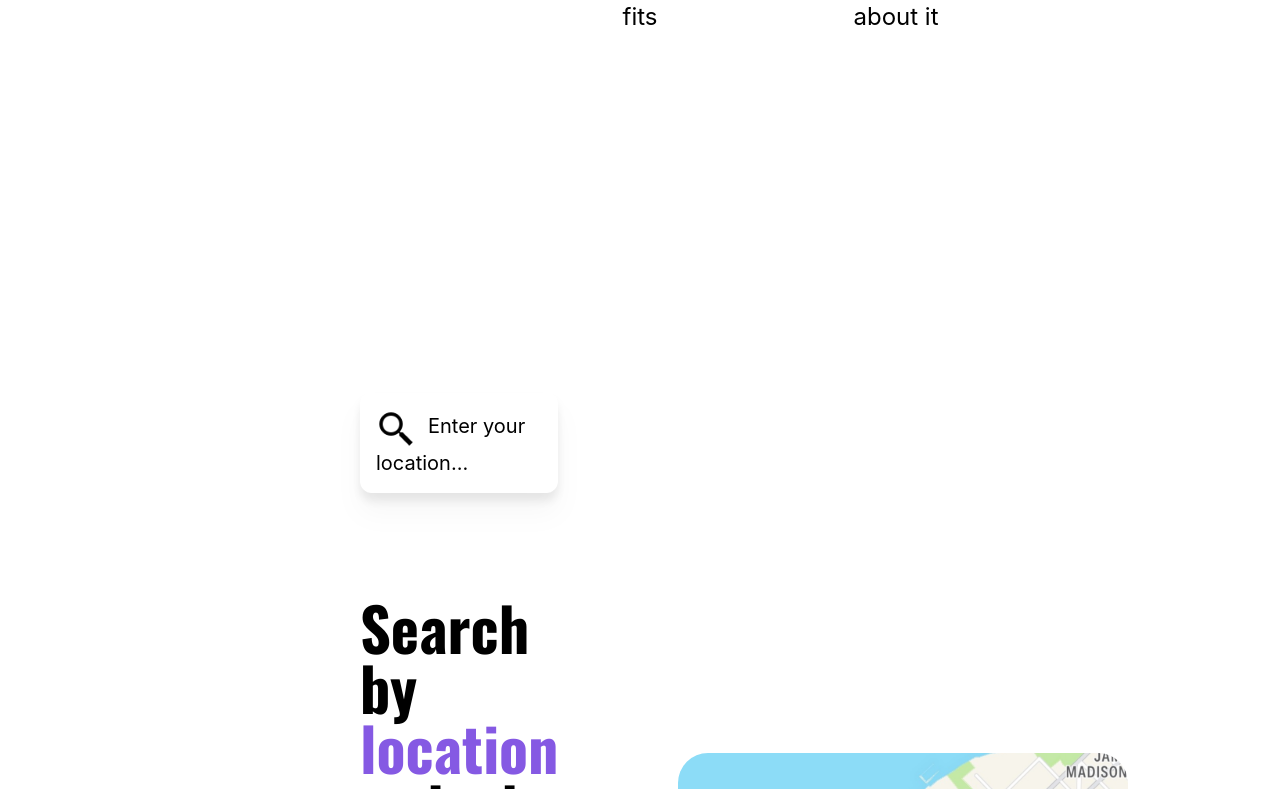
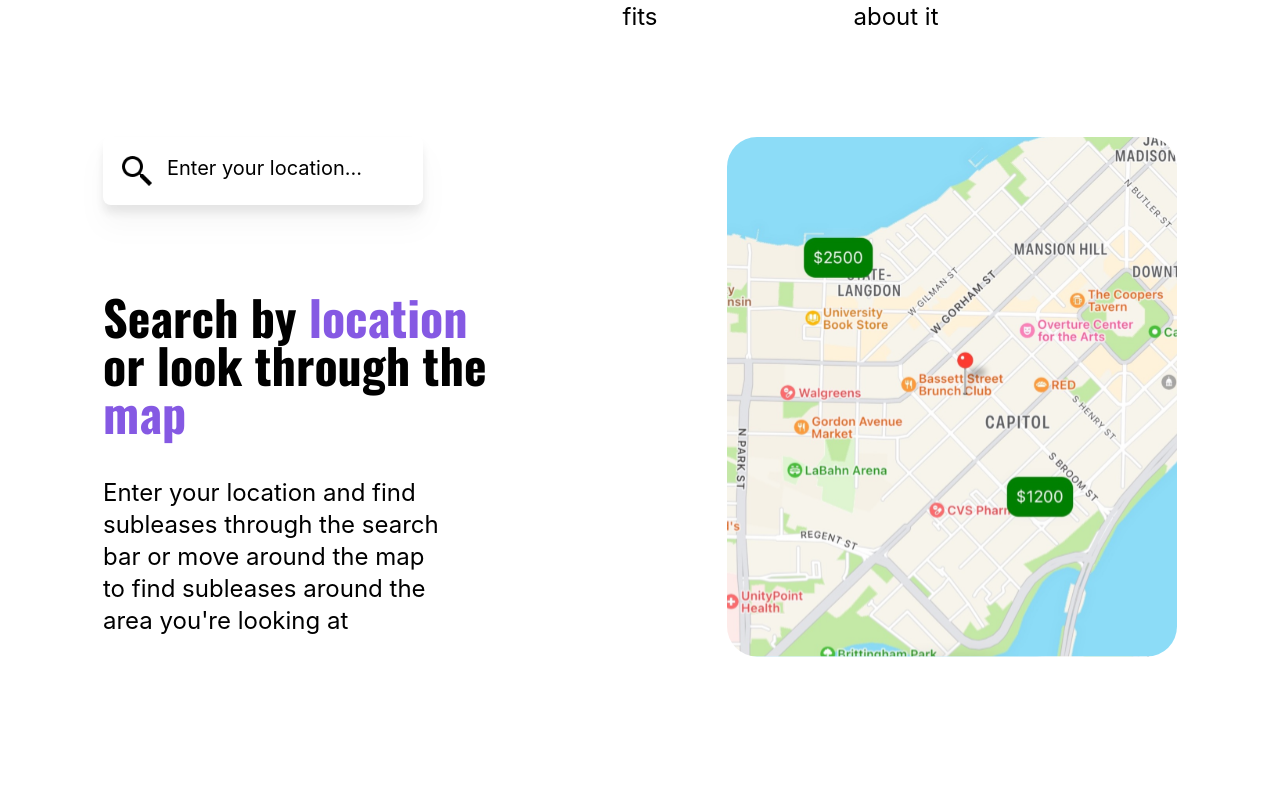
Before and after one commit to Crib-Sublease-Made-Easy/crib-web-development, a React (Create React App) app: page / in a window 1280 px wide. Shown: the part 1731-2520 px from the top of the page. Built offline with nearby package versions, Linux system fonts and the light colour scheme.

Commit message:
Modify map page

```diff
--- a/src/pages/Map.js
+++ b/src/pages/Map.js
@@ -3,26 +3,26 @@ import search from '../assets/search-48.png'
 
 function MapScreen() {
   return (
-    <div className='bg-white flex flex-col lg:flex-row md:m-80'>
+    <div className='bg-white flex flex-col md:flex-row gap-x-60 justify-center content-center mt-20 p-6'>
     {/* The color is  #8559E3 purple, black, white*/}
-    <div className='w-50 p-10'>
-      <div className='bg-white drop-shadow-xl hover:drop-shadow-md rounded-xl max-w-md p-4'>
-        <img alt='searchIcon' className='inline h-10 pr-3 hover:animate-wiggle' src={search}>
+    <div className='w-96 p-0'>
+      <div className='border-box w-80 h-15 bg-white drop-shadow-xl rounded-lg p-4'>
+        <img alt='searchIcon' className='inline h-9 pr-3 hover:animate-wiggle' src={search}>
         </img>
         <h1 className='text-xl inline'>
           Enter your location...
           </h1>
       </div>
-      <div className='mt-20 pt-6 '>
-        <h1 className='font-oswald font-bold text-6xl'>
+      <div className='mt-20 pt-2 '>
+        <h1 className='font-oswald font-bold text-5xl'>
           Search by <span className='text-[#8559E3]'>location</span> or look through the <span className='text-[#8559E3]'>map</span>
         </h1>
-      <p className='font-roboto pt-10 pr-10 text-left text-3xl'>
+      <p className='font-roboto pt-10 pr-10 text-left text-2xl'>
         Enter your location and find subleases through the search bar or move around the map to find subleases around the area you're looking at
       </p>
       </div>
     </div>
-    <img alt='mapIcon' src={map} className='pl-20 rounded-lg'>
+    <img alt='mapIcon' src={map} className='rounded-lg'>
     </img>
   </div>
   )
```
